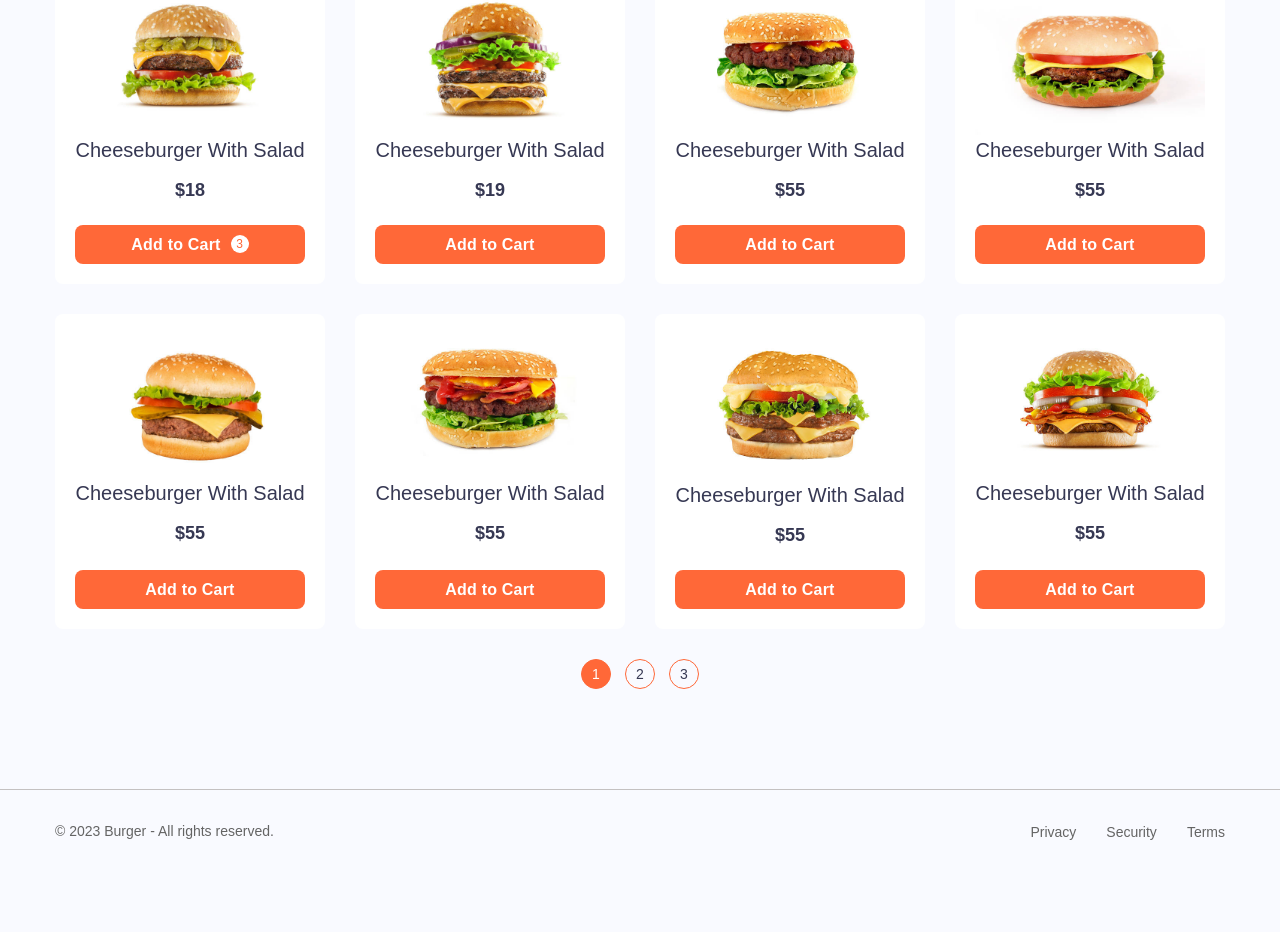
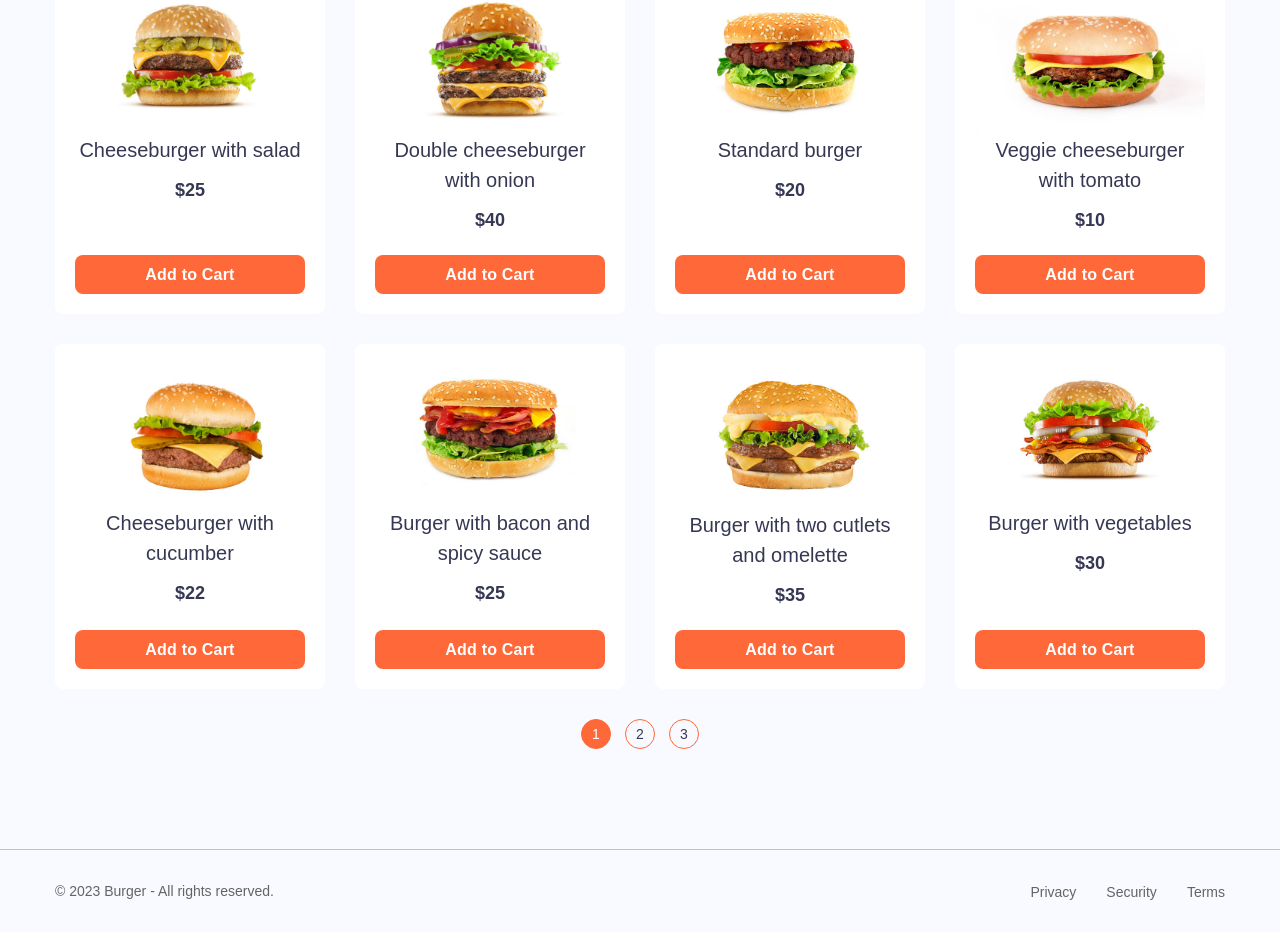
Before and after one commit to Art-Line/react-burger, a React (Create React App) app: page / in a window 1280 px wide. Shown: the part 775-1707 px from the top of the page. Before the commit the page ends 1657 px from the top, so only its background shows below. Built offline with nearby package versions, Linux system fonts and the light colour scheme.

Commit message:
add json with goods and loop goods from json

```diff
--- /dev/null
+++ b/src/burgers.json
@@ -0,0 +1,66 @@
+[
+    {
+        "id": 1,
+        "imageUrl": "./img/good-01.jpg",
+        "title": "Cheeseburger with salad",
+        "price": 25,
+        "category": 0,
+        "rating": 4
+    },
+    {
+        "id": 2,
+        "imageUrl": "./img/good-02.jpg",
+        "title": "Double cheeseburger with onion",
+        "price": 40,
+        "category": 1,
+        "rating": 5
+    },
+    {
+        "id": 3,
+        "imageUrl": "./img/good-03.jpg",
+        "title": "Standard burger",
+        "price": 20,
+        "category": 0,
+        "rating": 4
+    },
+    {
+        "id": 4,
+        "imageUrl": "./img/good-04.jpg",
+        "title": "Veggie cheeseburger with tomato",
+        "price": 10,
+        "category": 2,
+        "rating": 3
+    },
+    {
+        "id": 5,
+        "imageUrl": "./img/good-05.jpg",
+        "title": "Cheeseburger with cucumber",
+        "price": 22,
+        "category": 0,
+        "rating": 2
+      },
+      {
+        "id": 6,
+        "imageUrl": "./img/good-06.jpg",
+        "title": "Burger with bacon and spicy sauce",
+        "price": 25,
+        "category": 3,
+        "rating": 4
+      },
+      {
+        "id": 7,
+        "imageUrl": "./img/good-07.jpg",
+        "title": "Burger with two cutlets and omelette",
+        "price": 35,
+        "category": 1,
+        "rating": 5
+      },
+      {
+        "id": 8,
+        "imageUrl": "./img/good-08.jpg",
+        "title": "Burger with vegetables",
+        "price": 30,
+        "category": 0,
+        "rating": 5
+      }
+]
--- a/src/pages/Home.jsx
+++ b/src/pages/Home.jsx
@@ -4,6 +4,8 @@ import Intro from '../components/Intro';
 import Paginator from '../components/Paginator';
 import Sorting from '../components/Sorting';
 import logo from '../img/logo.svg';
+
+import burgersList from '../burgers.json';
 
 function Home() {
     return (
@@ -34,47 +36,16 @@ function Home() {
                             <Sorting />
                         </div>
                         <div className="catalog__list">
-                            <CatalogItem
-                                img={"./img/good-01.jpg"}
-                                price={18.00}
-                                title="Cheeseburger With Salad"
-                                count={3}
-                            />
-                            <CatalogItem
-                                img={"./img/good-02.jpg"}
-                                price={19.00}
-                                title="Cheeseburger With Salad"
-                            />
-                            <CatalogItem
-                                img={"./img/good-03.jpg"}
-                                price={55.00}
-                                title="Cheeseburger With Salad"
-                            />
-                            <CatalogItem
-                                img={"./img/good-04.jpg"}
-                                price={55.00}
-                                title="Cheeseburger With Salad"
-                            />
-                            <CatalogItem
-                                img={"./img/good-05.jpg"}
-                                price={55.00}
-                                title="Cheeseburger With Salad"
-                            />
-                            <CatalogItem
-                                img={"./img/good-06.jpg"}
-                                price={55.00}
-                                title="Cheeseburger With Salad"
-                            />
-                            <CatalogItem
-                                img={"./img/good-07.jpg"}
-                                price={55.00}
-                                title="Cheeseburger With Salad"
-                            />
-                            <CatalogItem
-                                img={"./img/good-08.jpg"}
-                                price={55.00}
-                                title="Cheeseburger With Salad"
-                            />
+                            {burgersList.map(item => {
+                                return (
+                                    <CatalogItem
+                                        key={item.id}
+                                        img={item.imageUrl}
+                                        price={item.price}
+                                        title={item.title}
+                                    />
+                                )
+                            })}
                         </div>
                         <Paginator />
                     </section>
```
